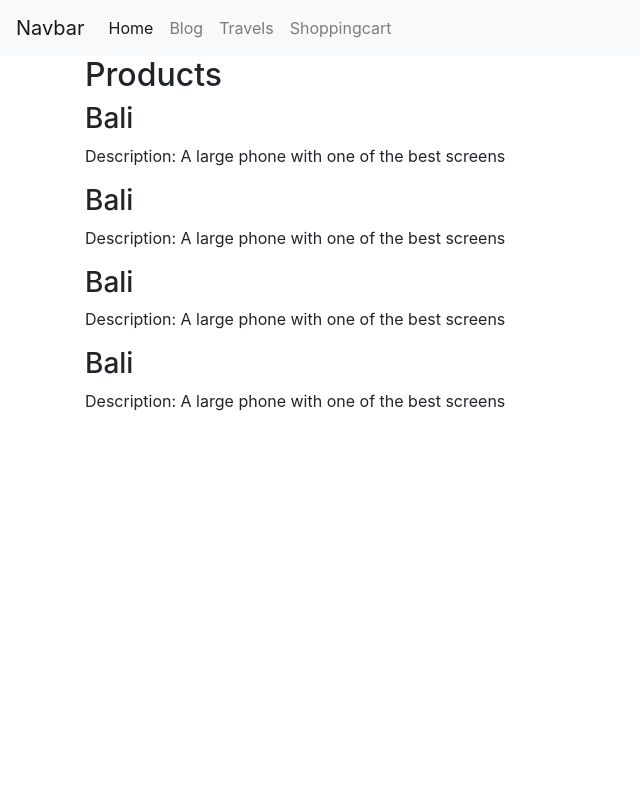
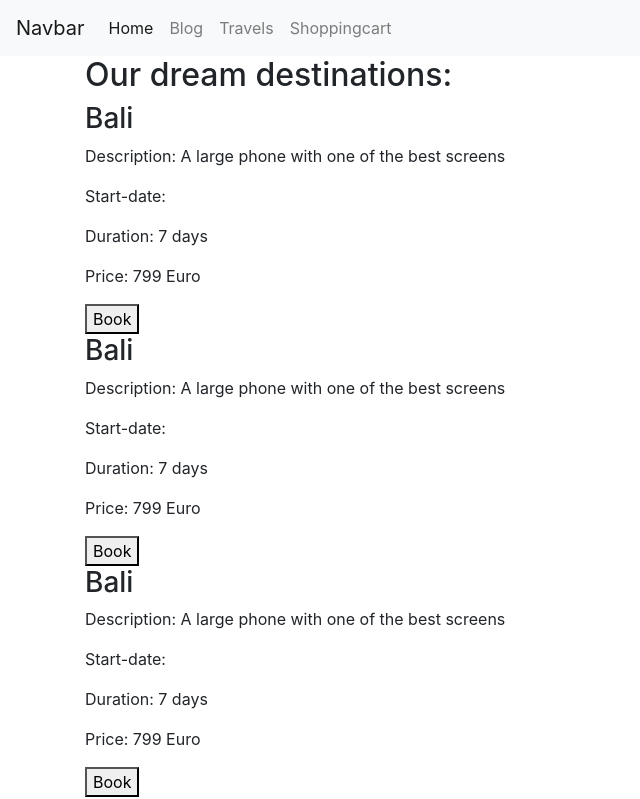
Before and after one commit to GeraldDi/LMSCF-Gerald-CodeReview-07, an Angular app: page /travels in a window 1280 px wide. Shown: the top 799 px of the page, without its empty margins (0-640 px from the left). Built offline with nearby package versions, Linux system fonts and the light colour scheme.

Commit message:
added button

```diff
--- a/src/app/travels/travels.component.html
+++ b/src/app/travels/travels.component.html
@@ -1,14 +1,13 @@
-<h2>Products</h2>
+<h2>Our dream destinations:</h2>
 
 <div *ngFor="let product of products">
 
- <h3>
-   <a [title]="product.name + ' details'">
-     {{ product.name }}
-   </a>
- </h3>
- <p *ngIf="product.description">
-   Description: {{ product.description }}
- </p>
+
+ <h3>{{product.name}}</h3>
+ <p>Description: {{ product.description }}</p>
+ <p>Start-date: {{ product.date }}</p>
+ <p>Duration: {{ product.duration }}</p>
+ <p>Price: {{ product.price }} Euro</p>
+ <button (click)="addToCart(product)">Book</button>
 
 </div>
--- a/src/app/travels/travels.component.ts
+++ b/src/app/travels/travels.component.ts
@@ -1,5 +1,6 @@
 import { Component, OnInit } from '@angular/core';
 import { products } from '../products';
+import { CartService } from '../cart.service';
 
 @Component({
   selector: 'app-travels',
@@ -8,8 +9,14 @@ import { products } from '../products';
 })
 export class TravelsComponent implements OnInit {
 	products = products;
+	product;
 
-  constructor() { }
+  constructor(public cartService: CartService) { }
+
+   addToCart(product) {
+   window.alert('Your product has been added to the cart!');
+   this.cartService.addToCart(product);
+ }
 
   ngOnInit(): void {
   }
```
